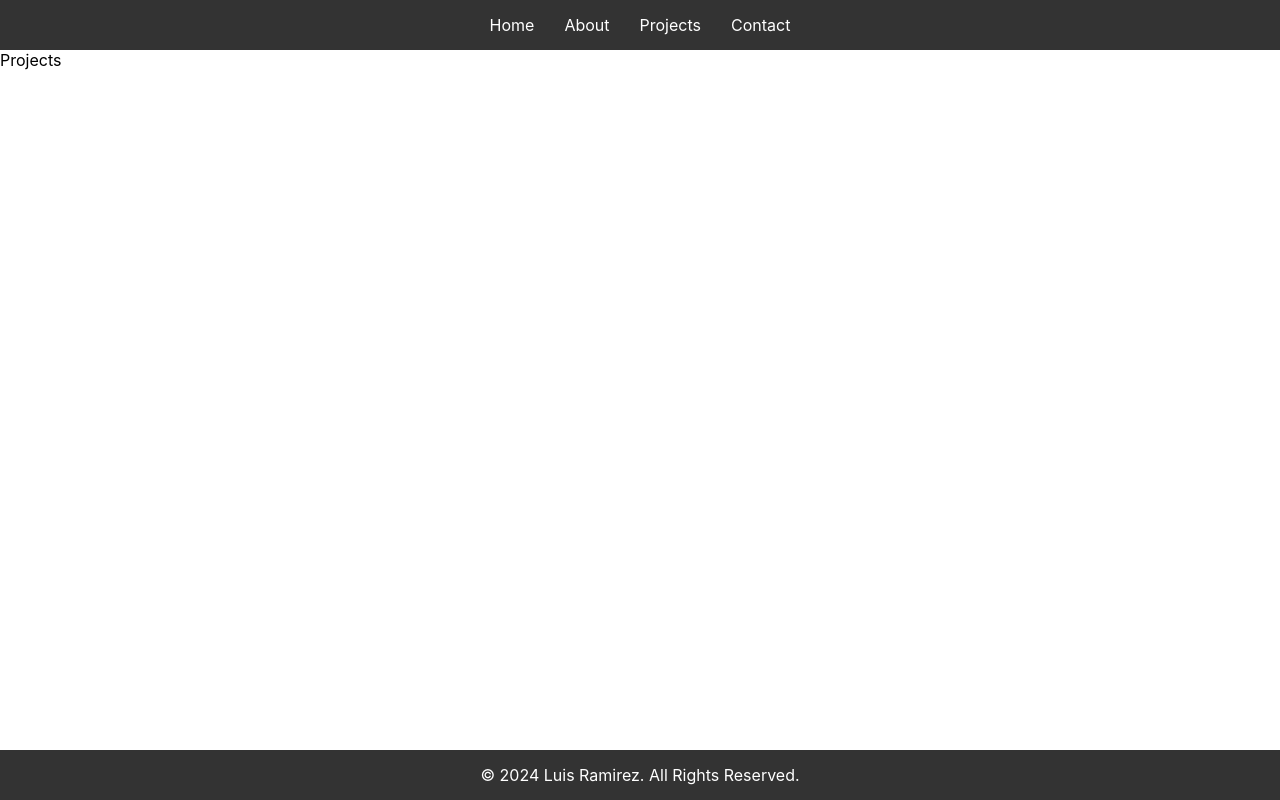
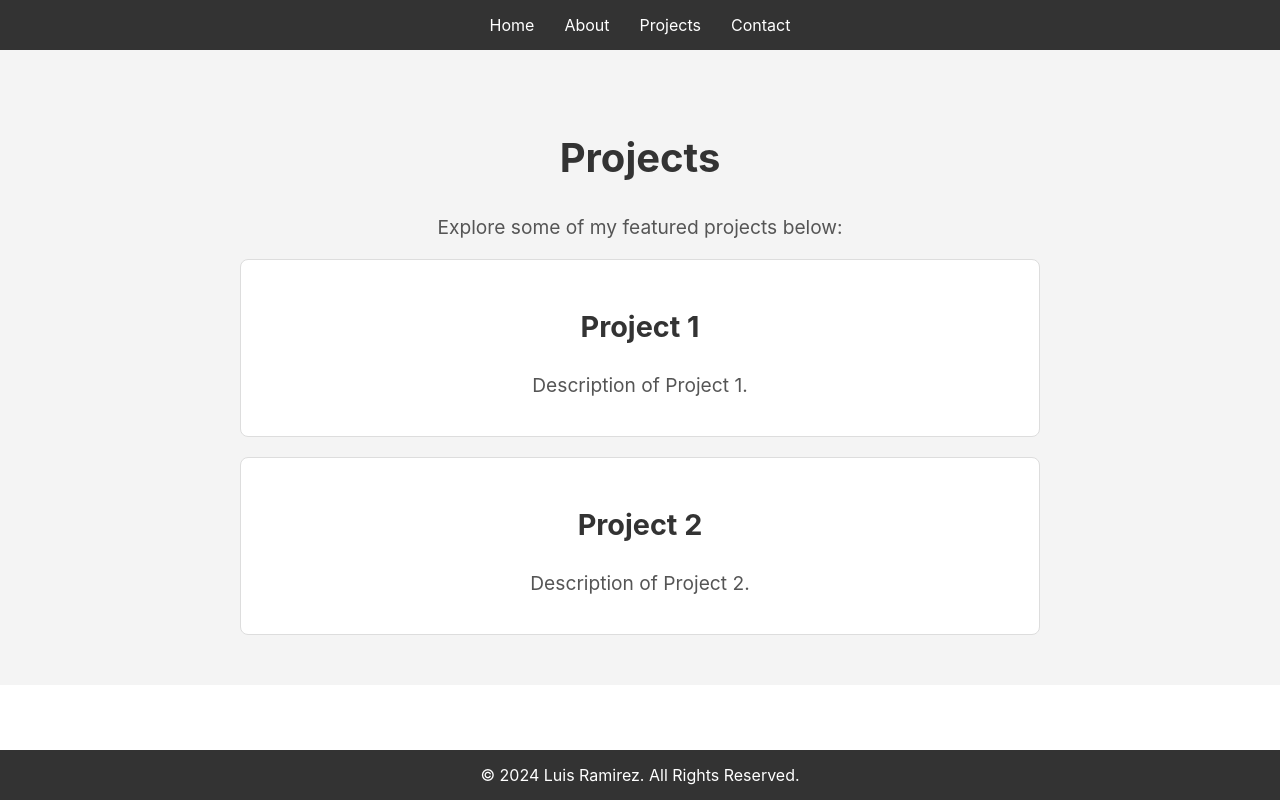
Before and after one commit to Luisrc91/Portfolio2024, a React (Create React App) app: page /Projects in a window 1280 px wide. Built offline with nearby package versions, Linux system fonts and the light colour scheme.

Commit message:
added projects page

```diff
--- /dev/null
+++ b/src/Pages/Projects.css
@@ -0,0 +1,40 @@
+.projects-section {
+    background-color: #f4f4f4;
+    padding: 50px 0;
+    text-align: center;
+}
+
+.projects-content {
+    max-width: 800px;
+    margin: 0 auto;
+}
+
+.projects-content h2 {
+    font-size: 2.5rem;
+    color: #333;
+}
+
+.projects-content p {
+    font-size: 1.2rem;
+    color: #555;
+    margin-top: 20px;
+}
+
+.project-card {
+    background-color: white;
+    border: 1px solid #ddd;
+    border-radius: 8px;
+    padding: 20px;
+    margin-top: 20px;
+}
+
+.project-card h3 {
+    font-size: 1.8rem;
+    color: #333;
+}
+
+.project-card p {
+    font-size: 1.2rem;
+    color: #555;
+    margin-top: 10px;
+}
--- a/src/Pages/Projects.js
+++ b/src/Pages/Projects.js
@@ -1,7 +1,26 @@
-import React from 'react'
+import React from 'react';
+import './Projects.css'; // Import the CSS file
 
-export default function Projects() {
-  return (
-    <div>Projects</div>
-  )
+const Projects = () => {
+    return (
+        <section className="projects-section">
+            <div className="projects-content">
+                <h2>Projects</h2>
+                <p>
+                    Explore some of my featured projects below:
+                </p>
+                <div className="project-card">
+                    <h3>Project 1</h3>
+                    <p>Description of Project 1.</p>
+                </div>
+                <div className="project-card">
+                    <h3>Project 2</h3>
+                    <p>Description of Project 2.</p>
+                </div>
+                {/* Add more project cards as needed */}
+            </div>
+        </section>
+    );
 }
+
+export default Projects;
```
